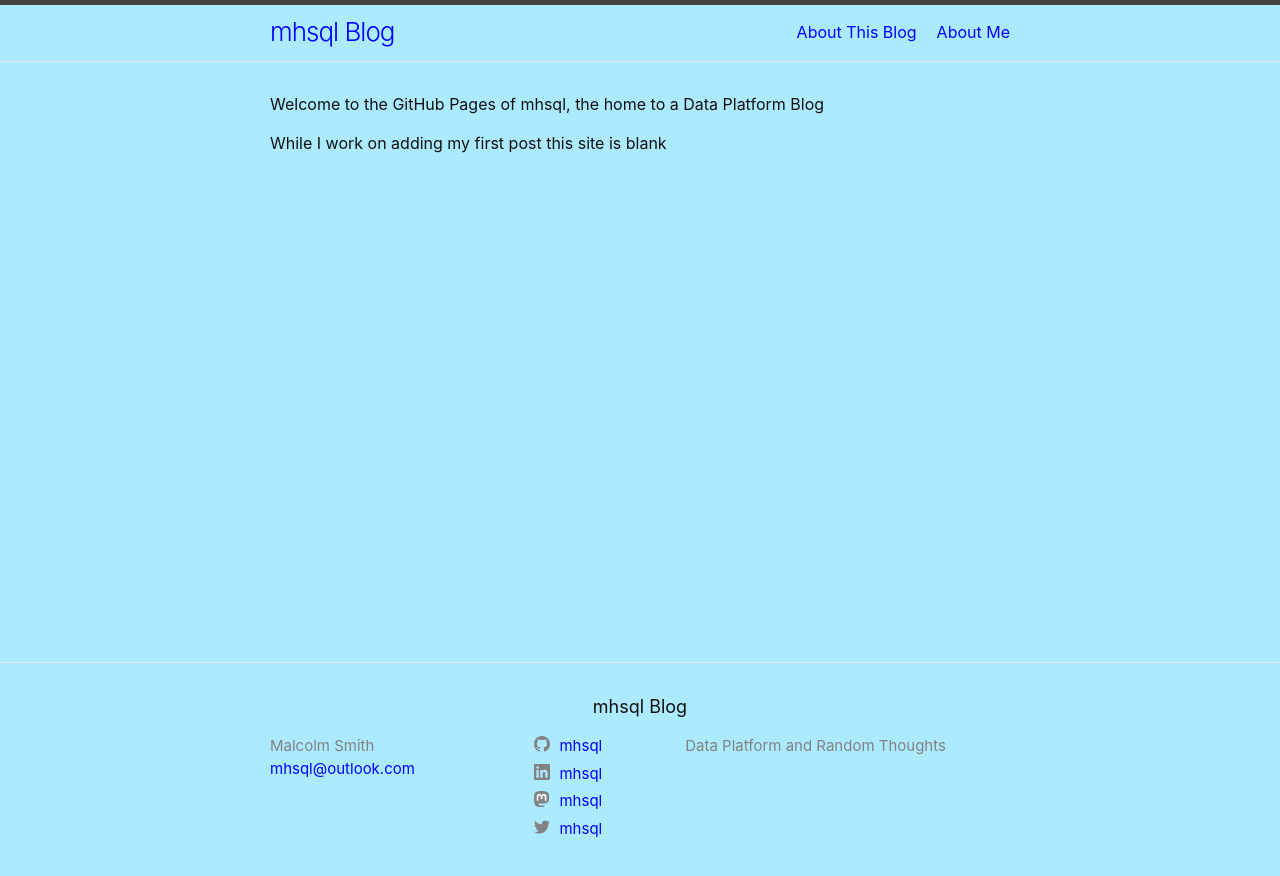
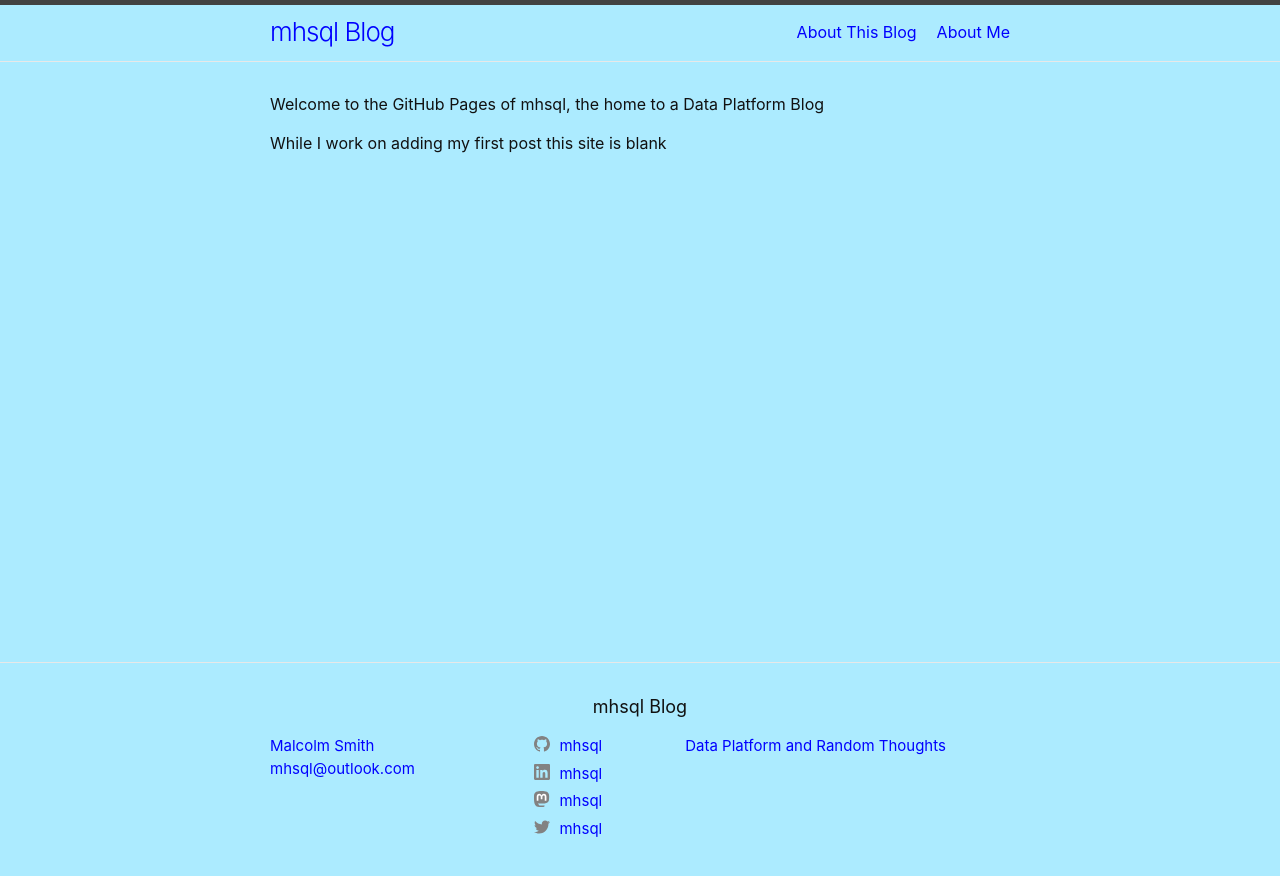
Before and after one commit to mhsql/mhsql.github.io, a Jekyll site: the page built from index.markdown, in a window 1280 px wide. Shown: the top 876 px of the page. Built offline with Jekyll 4.4.1, drawn with Linux system fonts in a browser that asks for light colours.

Commit message:
accessibility
footer wrapper text for the author/description

```diff
--- a/_sass/minima/_layout.scss
+++ b/_sass/minima/_layout.scss
@@ -127,7 +127,8 @@
 
 .footer-col-wrapper {
   @include relative-font-size(0.9375);
-  color: $grey-color;
+//  color: $grey-color; // minima base, not accessible compliant
+  color: $brand-color; // my Brand
   margin-left: -$spacing-unit / 2;
   @extend %clearfix;
 }
```
